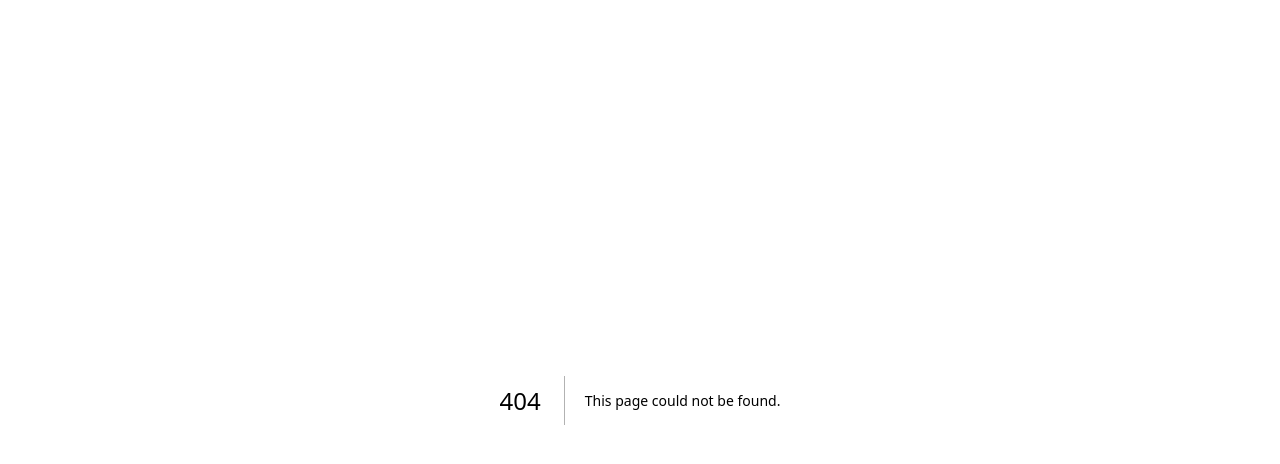
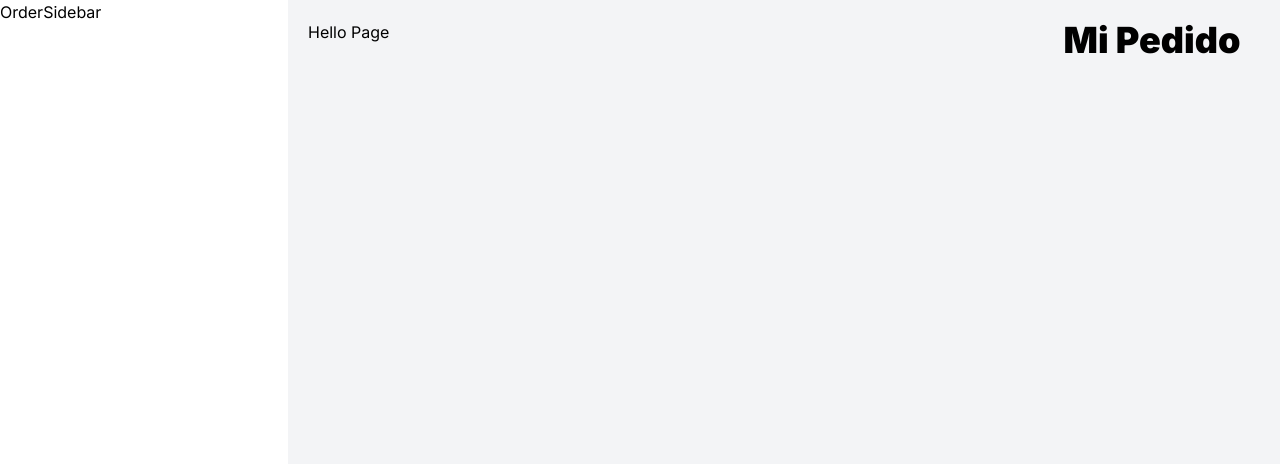
Before and after one commit to iangelmanuel/quiosco-app-next, a Next.js app: page /order in a window 1280 px wide. Before the commit this address had no page. Shown: the top 464 px of the page. Built offline with nearby package versions, Linux system fonts and the light colour scheme.

Commit message:
chore: Update layout and page components

```diff
--- a/src/app/layout.tsx
+++ b/src/app/layout.tsx
@@ -16,7 +16,7 @@
 }>) {
   return (
     <html lang="en">
-      <body className={inter.className}>{children}</body>
+      <body className={`${inter.className} bg-gray-100`}>{children}</body>
     </html>
   )
 }
--- /dev/null
+++ b/src/app/order/layout.tsx
@@ -0,0 +1,20 @@
+import { OrderSidebar } from '@/components/order/order-sidebar'
+import { OrderSummary } from '@/components/order/order-summary'
+
+export default function OrderLayout({
+  children,
+}: Readonly<{
+  children: React.ReactNode
+}>) {
+  return (
+    <>
+      <div className="md:flex">
+        <OrderSidebar />
+        <main className="md:flex-1 md:h-screen md:overflow-y-scroll p-5">
+          {children}
+        </main>
+        <OrderSummary />
+      </div>
+    </>
+  )
+}
--- /dev/null
+++ b/src/app/order/page.tsx
@@ -0,0 +1,7 @@
+export default function OrderPage() {
+  return (
+    <div>
+      <h1>Hello Page</h1>
+    </div>
+  )
+}
--- /dev/null
+++ b/src/components/order/order-sidebar.tsx
@@ -0,0 +1,3 @@
+export const OrderSidebar = () => {
+  return <aside className="md:w-72 md:h-screen bg-white">OrderSidebar</aside>
+}
--- /dev/null
+++ b/src/components/order/order-summary.tsx
@@ -0,0 +1,7 @@
+export const OrderSummary = () => {
+  return (
+    <aside className="lg:h-screen lg:overflow-y-scroll md:w-64 lg:w-94 p-5">
+      <h1 className="text-4xl text-center font-black">Mi Pedido</h1>
+    </aside>
+  )
+}
```
